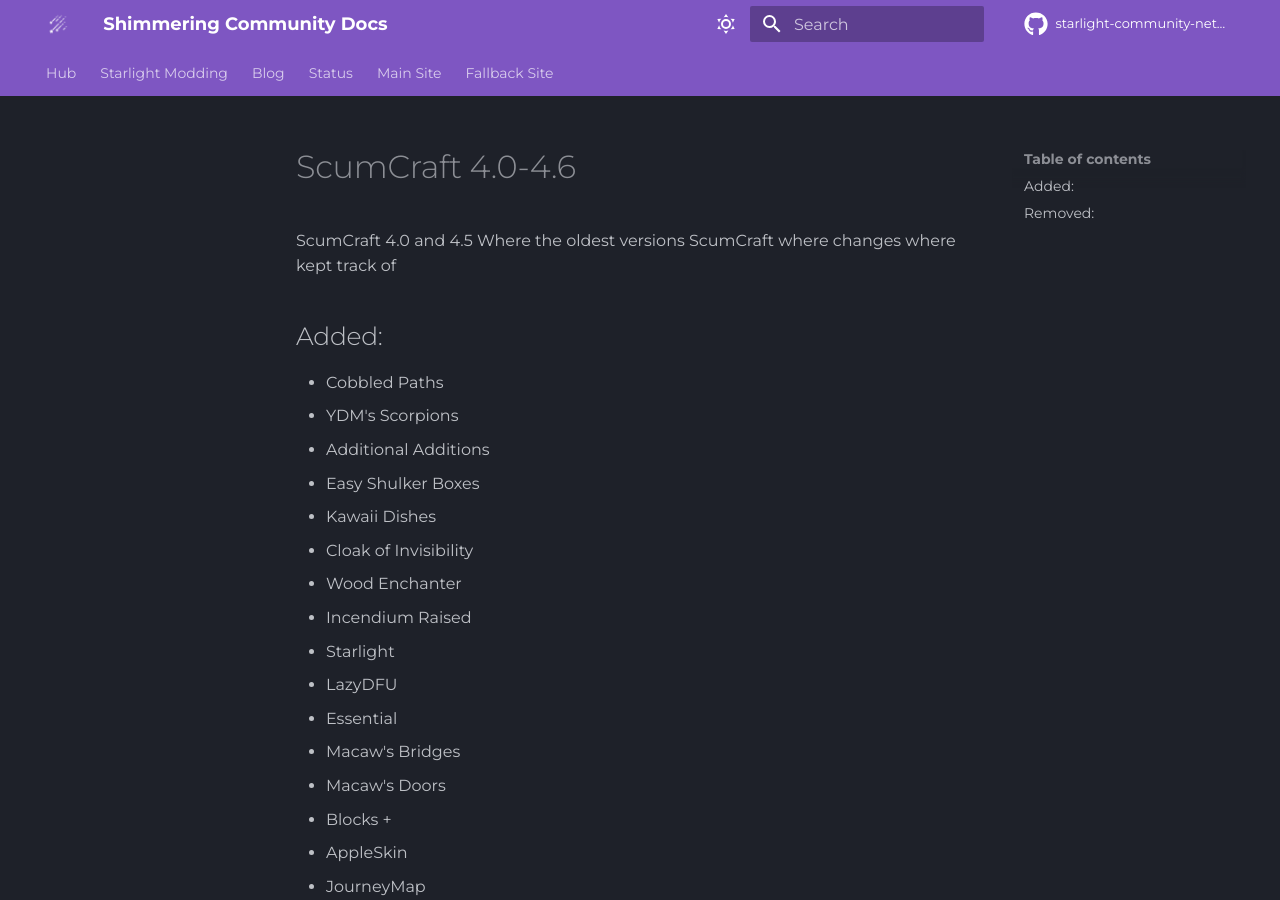
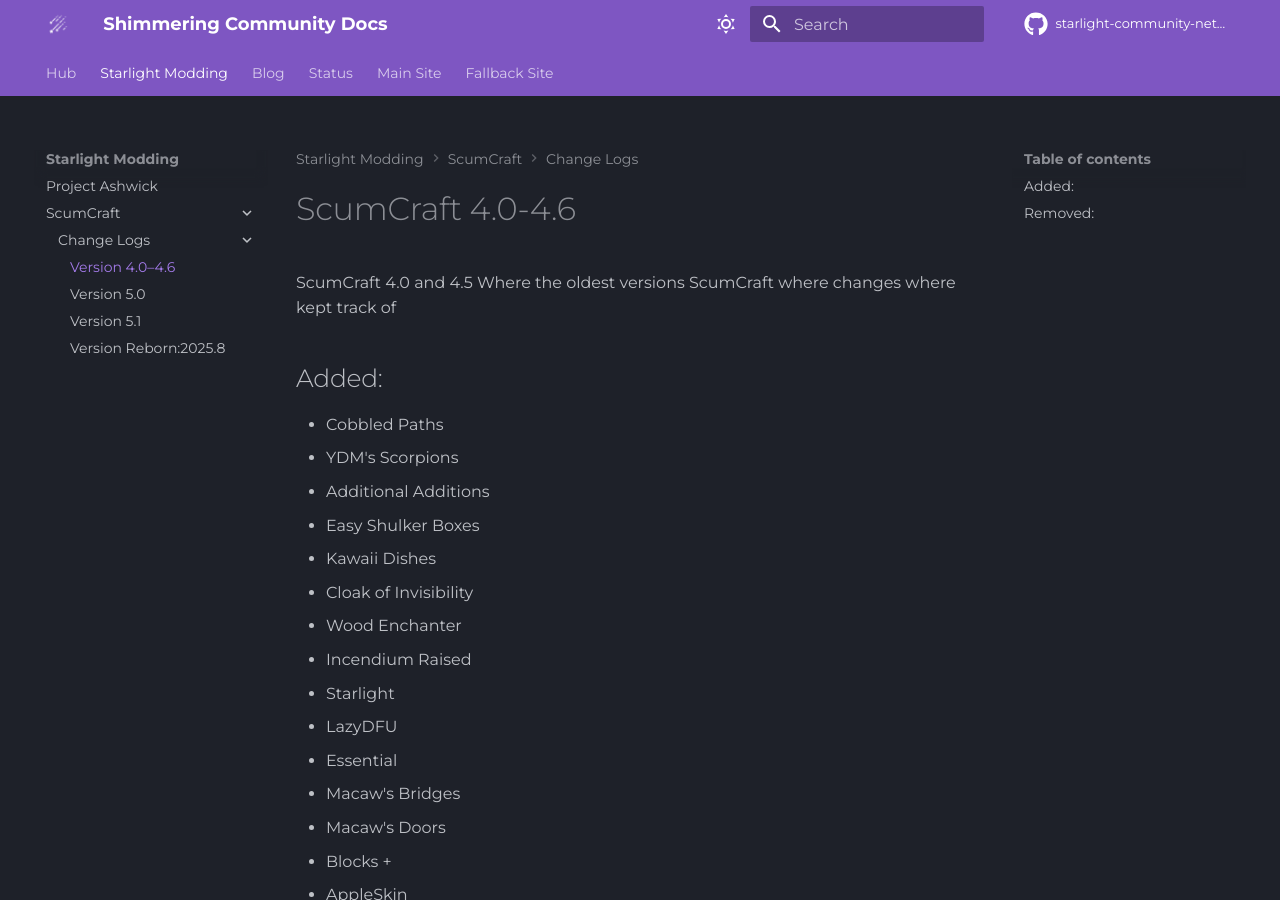
Before and after one commit to Starlight-Community-Network/SCN-Docs, an MkDocs documentation site: the page built from docs/modding/scumcraft/updates/4.0–4.6.md, in a window 1280 px wide and 900 px high. Built offline with MkDocs 1.6.1 and Material for MkDocs 9.7.7, drawn with Linux system fonts in a browser that asks for light colours; plug-ins that fetch from the network failed and are left out; comment, search, counter and statistics services are not loaded.

Commit message:
quick fix
-fixed the Scumcraft change logs pointing to nowhere

```diff
--- a/mkdocs.yml
+++ b/mkdocs.yml
@@ -35,10 +35,10 @@
       - ScumCraft:
           - Overview: modding/scumcraft/index.md
           - Change Logs:
-              Version 4.0–4.6: scumcraft/updates/4.0–4.6.md
-              Version 5.0: scumcraft/updates/5.0.md
-              Version 5.1: scumcraft/updates/5.1.md
-              Version Reborn:2025.8: scumcraft/updates/reborn-2025.8.md
+              Version 4.0–4.6: modding/scumcraft/updates/4.0–4.6.md
+              Version 5.0: modding/scumcraft/updates/5.0.md
+              Version 5.1: modding/scumcraft/updates/5.1.md
+              Version Reborn:2025.8: modding/scumcraft/updates/reborn-2025.8.md
   - Blog:
     - blog/index.md
   - Status: https://status.starlightcommunity.network
```
